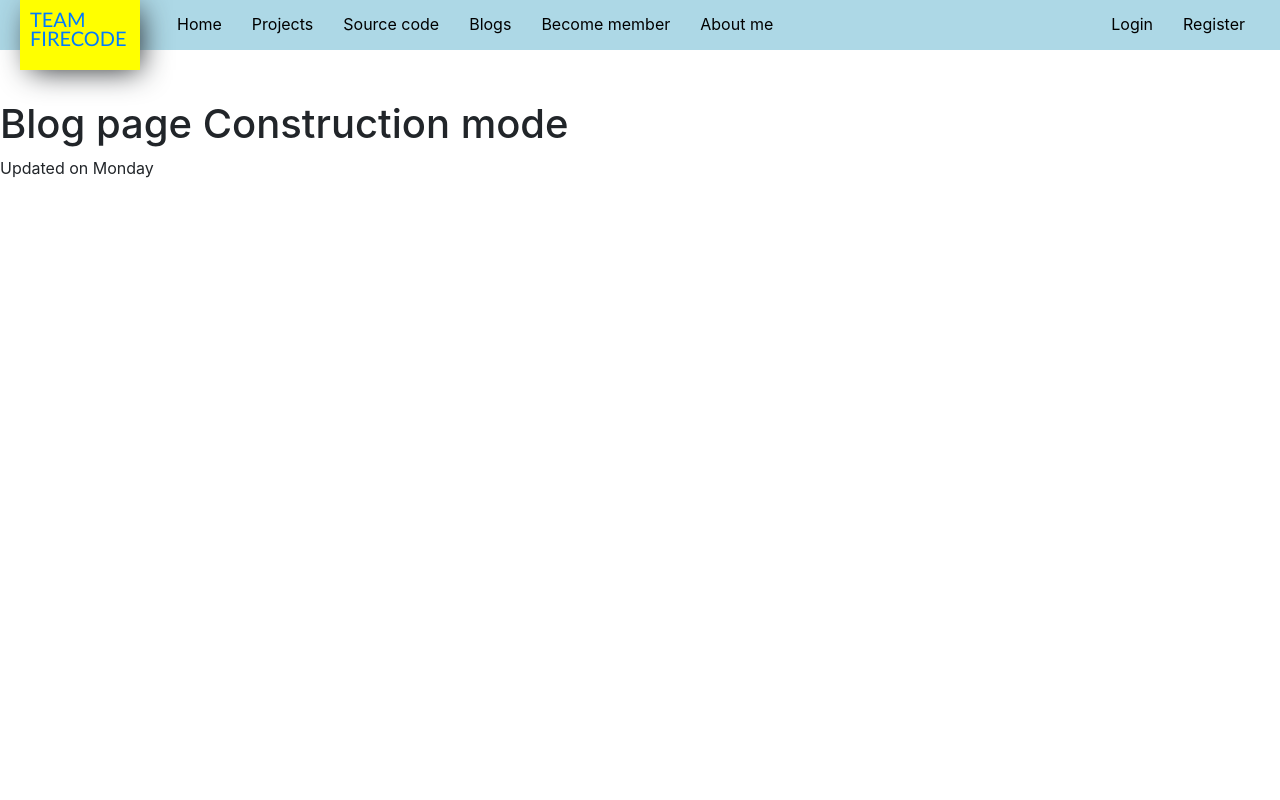
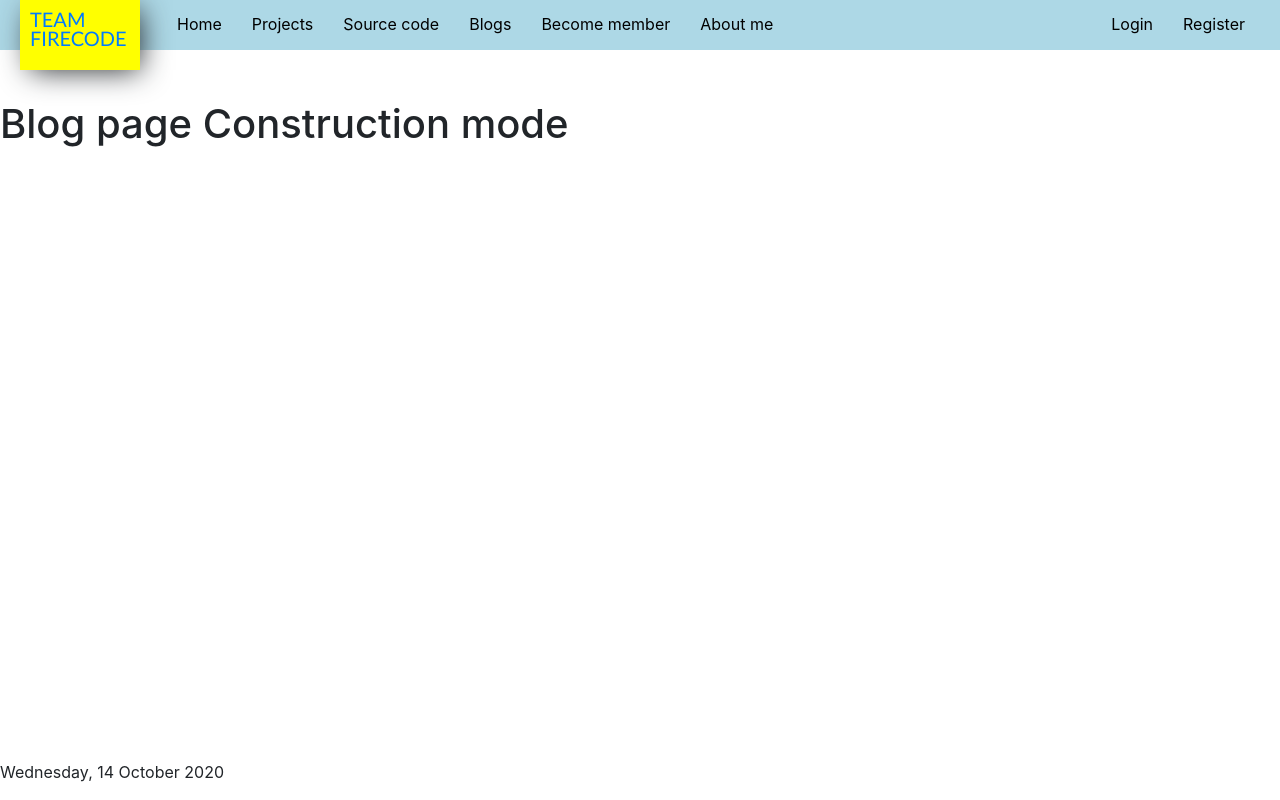
Before and after one commit to mohit-kumar-suthar/TF_project, a Django app: page /blog in a window 1280 px wide. Run offline with Django 3.2, Linux system fonts and the light colour scheme; some libraries are stand-ins or nearby versions.

Commit message:
commit 14

```diff
--- a/Templates/footer.html
+++ b/Templates/footer.html
@@ -2,6 +2,7 @@
 
 {% block title %}footer{% endblock %}
 {% block body %}
-<div class="footer"></div>
-<p>Updated on Monday</p>
+<div class="footer">
+    <p>Wednesday, 14 October 2020</p>
+</div>
 {% endblock %}
```
